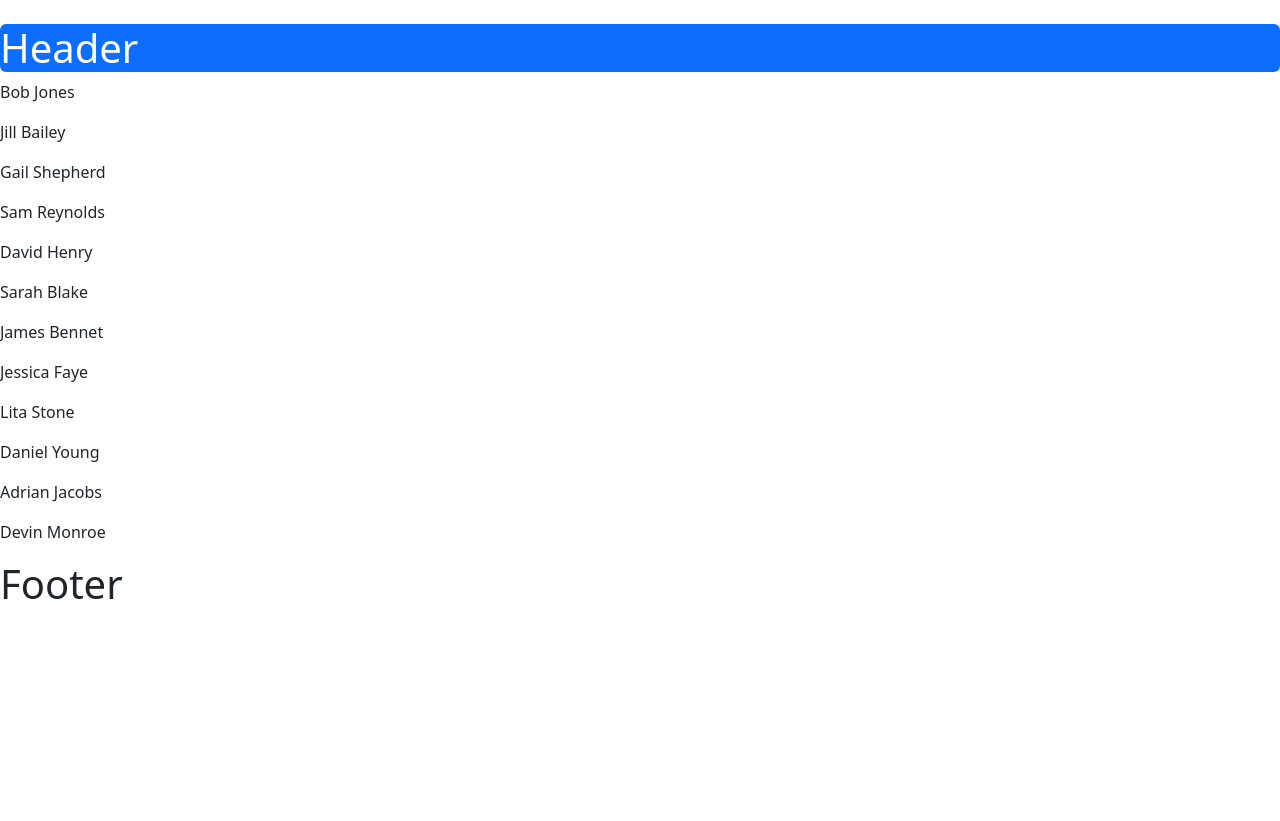
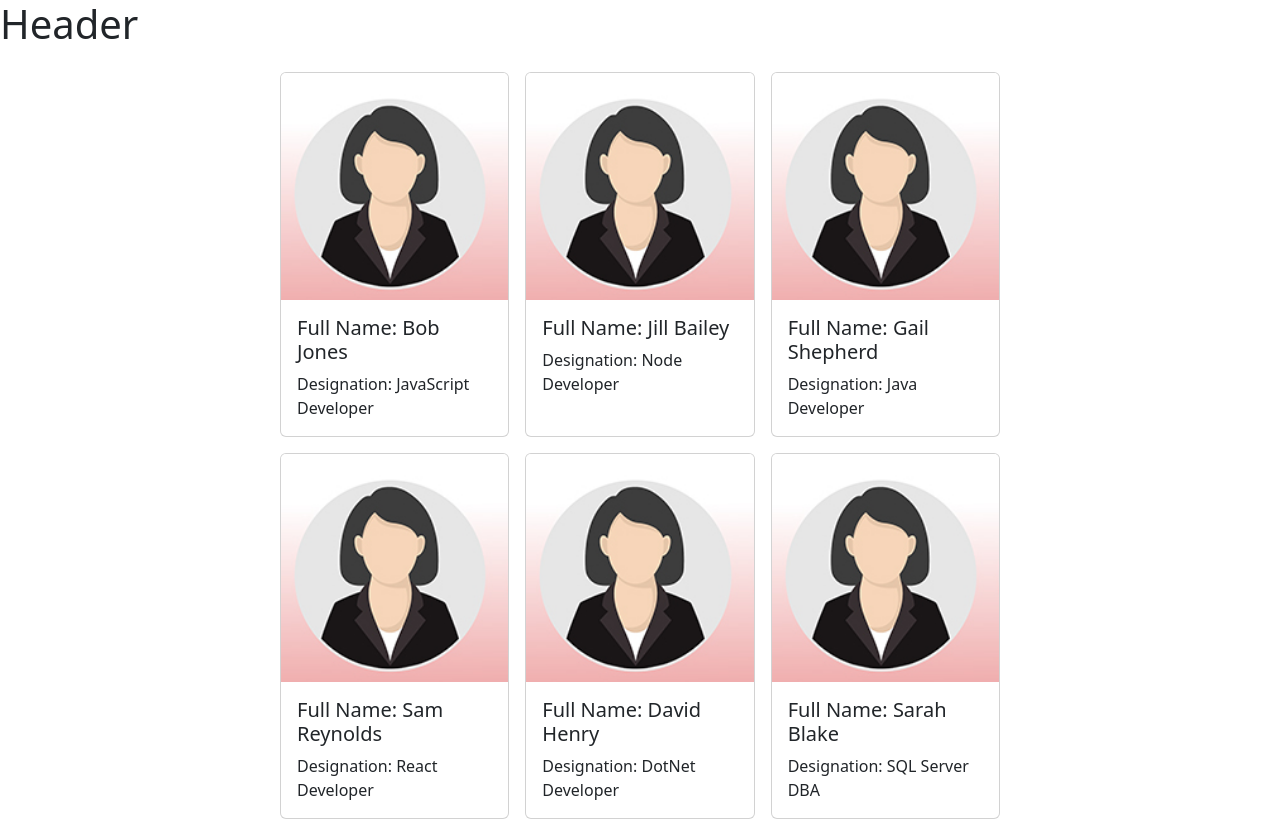
Before and after one commit to ItanglishDev/TeamMemberAllocation-FreeCodeCamp, a React (Vite) app: page / in a window 1280 px wide. Shown: the top 821 px of the page. Before the commit the page ends 800 px from the top, so only its background shows below. Built offline with nearby package versions, Linux system fonts and the light colour scheme.

Commit message:
added gird, mouse pointer

```diff
--- a/src/App.css
+++ b/src/App.css
@@ -1,3 +1,7 @@
 body {
   font-family: Arial;
 }
+.card-collection {
+  display: grid;
+  grid-template-columns: 1fr 1fr 1fr;
+}
--- a/src/Employees.jsx
+++ b/src/Employees.jsx
@@ -1,4 +1,6 @@
-import {useState} from 'react'
+import { useState } from 'react'
+import femaleProfile from './images/femaleProfile.jpg'
+import maleProfile from './images/maleProfile.jpg'
 
 const Employees = () => {
 
@@ -90,12 +92,26 @@
   ])
   return (
 
-    <main>
+    <main className='container' >
+      <div class='row justify-content-center mt-3 mb-3 ' >
+        <div className='col-8' >
+          <div className='card-collection' >
             {
-        employees.map((employee) =>(
-          <p>{employee.fullName}</p>
+              employees.map((employee) => (
+                <div id={employee.id} className='card m-2' style={{ cursor: 'pointer' }} >
+                  <img src={femaleProfile} className='card-img-top' />
+                  <div className='card-body' >
+                    <h5 className='card-title' >Full Name: {employee.fullName} </h5>
+                    <p className='card-text' >Designation: {employee.designation}
+                    </p>
+                  </div>
+                </div>
               ))
             }
+          </div>
+
+        </div>
+      </div>
     </main>
   )
 }
--- a/src/Header.jsx
+++ b/src/Header.jsx
@@ -3,7 +3,7 @@
   return (
 
     <header>
-      <h1 className="mt-4 p5 bg-primary text-white rounded" >Header</h1>
+      <h1 className="" >Header</h1>
     </header>
   )
 }
--- a/src/index.jsx
+++ b/src/index.jsx
@@ -8,3 +8,6 @@
 		<App />
 	</React.StrictMode>
 )
+
+// @video min 39:45 React JavaScript Framework for Beginners – Project-Based Course
+// FreeCodeCamp
```
Lines whose indentation alone changed are shown as unchanged.
